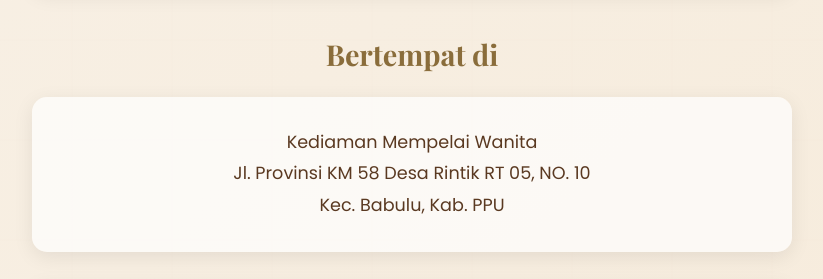
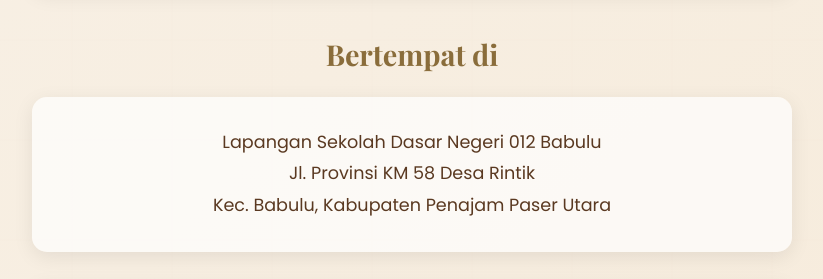
Before and after one commit to rjrizani/muna-rizani, a plain HTML site: page home.html in a window 1280 px wide. Shown: the part 1660-1939 px from the top of the page, without its empty margins (228-1051 px from the left). Drawn offline with nearby package versions, Linux system fonts and the light colour scheme.

Commit message:
update alamat

```diff
--- a/home.html
+++ b/home.html
@@ -5,10 +5,8 @@
     <meta charset="UTF-8">
     <meta name="viewport" content="width=device-width, initial-scale=1.0">
     <title>Undangan Pernikahan - Munasirah & Ahmad Rizani</title>
-    <meta name="description"
-        content="Undangan pernikahan Munasirah & Ahmad Rizani.Temukan lokasi acara dengan mudah.">
-    <meta name="keywords"
-        content="undangan pernikahan, Munasirah, Ahmad Rizani, lokasi acara, Babulu, PPU">
+    <meta name="description" content="Undangan pernikahan Munasirah & Ahmad Rizani.Temukan lokasi acara dengan mudah.">
+    <meta name="keywords" content="undangan pernikahan, Munasirah, Ahmad Rizani, lokasi acara, Babulu, PPU">
     <meta property="og:title" content="Undangan Pernikahan - Munasirah & Ahmad Rizani">
     <meta property="og:description" content="pernikahan Munasirah & Ahmad Rizani.">
     <meta property="og:type" content="website">
@@ -148,9 +146,10 @@
 
             <div class="address">
                 <div class="address-details">
-                    Kediaman Mempelai Wanita<br>
-                    Jl. Provinsi KM 58 Desa Rintik RT 05, NO. 10<br>
-                    Kec. Babulu, Kab. PPU
+                    Lapangan Sekolah Dasar Negeri 012 Babulu
+                    <br>
+                    Jl. Provinsi KM 58 Desa Rintik<br>
+                    Kec. Babulu, Kabupaten Penajam Paser Utara
                 </div>
             </div>
 
@@ -158,7 +157,7 @@
                 <h3 class="map-title">Peta Lokasi</h3>
 
                 <div>
-                    <a href="https://maps.app.goo.gl/UpRTDeWP6kx2hLVt9" target="_blank" class="submit-btn"
+                    <a href="https://maps.app.goo.gl/eL98HXZJhMjcXuf76" target="_blank" class="submit-btn"
                         style="margin:10px auto;max-width:300px;">
                         <i class="fas fa-map-marker-alt whatsapp-icon"></i>
                         Buka di Google Maps
@@ -204,11 +203,11 @@
     </div>
 
 
-        <!-- audio -->
-        <audio id="backgroundMusic" autoplay>
-            <source src="message.mp3" type="audio/mpeg">
-            Your browser does not support the audio element.
-        </audio>
+    <!-- audio -->
+    <audio id="backgroundMusic" autoplay>
+        <source src="message.mp3" type="audio/mpeg">
+        Your browser does not support the audio element.
+    </audio>
     </div>
 
     <script>
```
